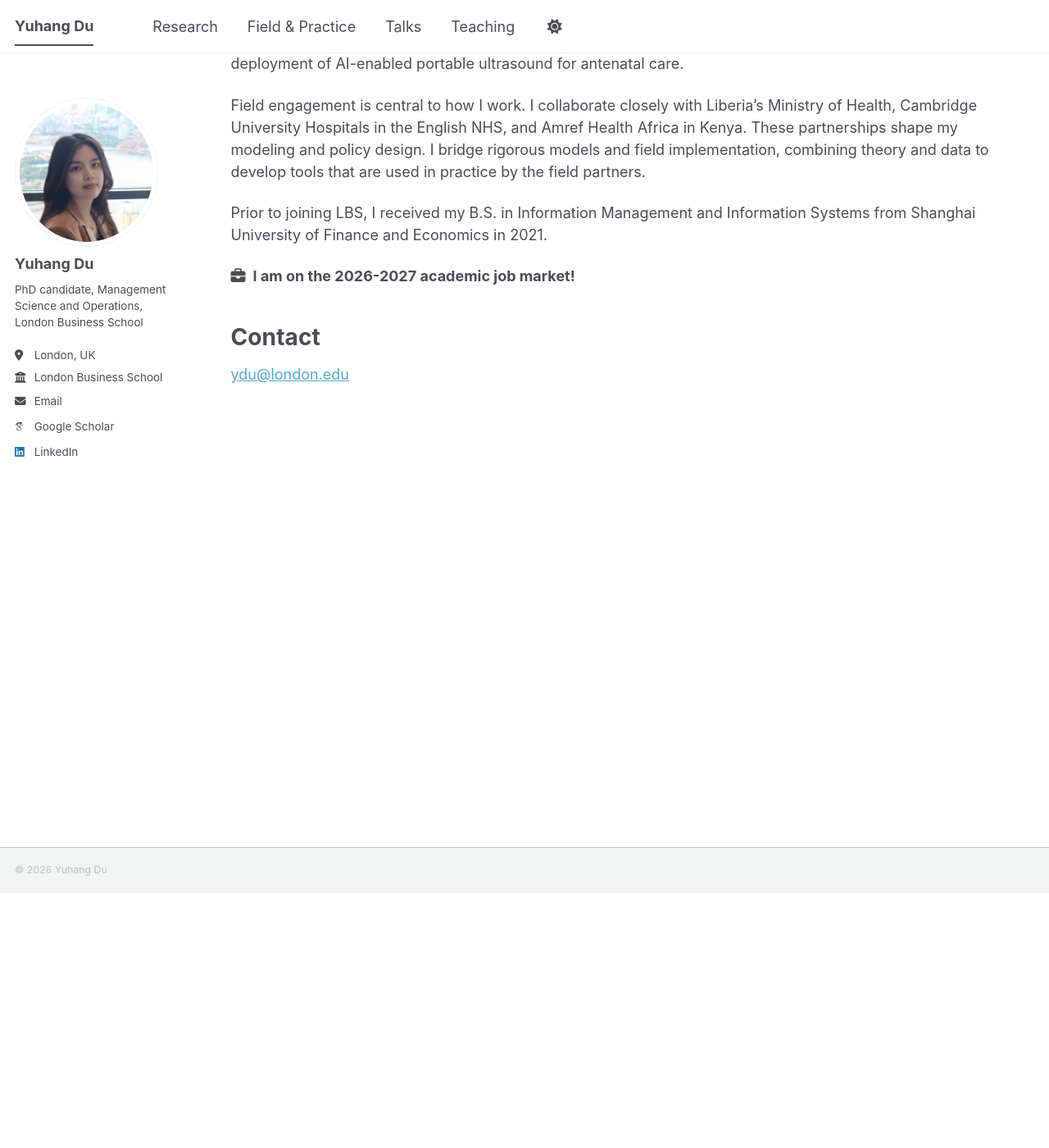
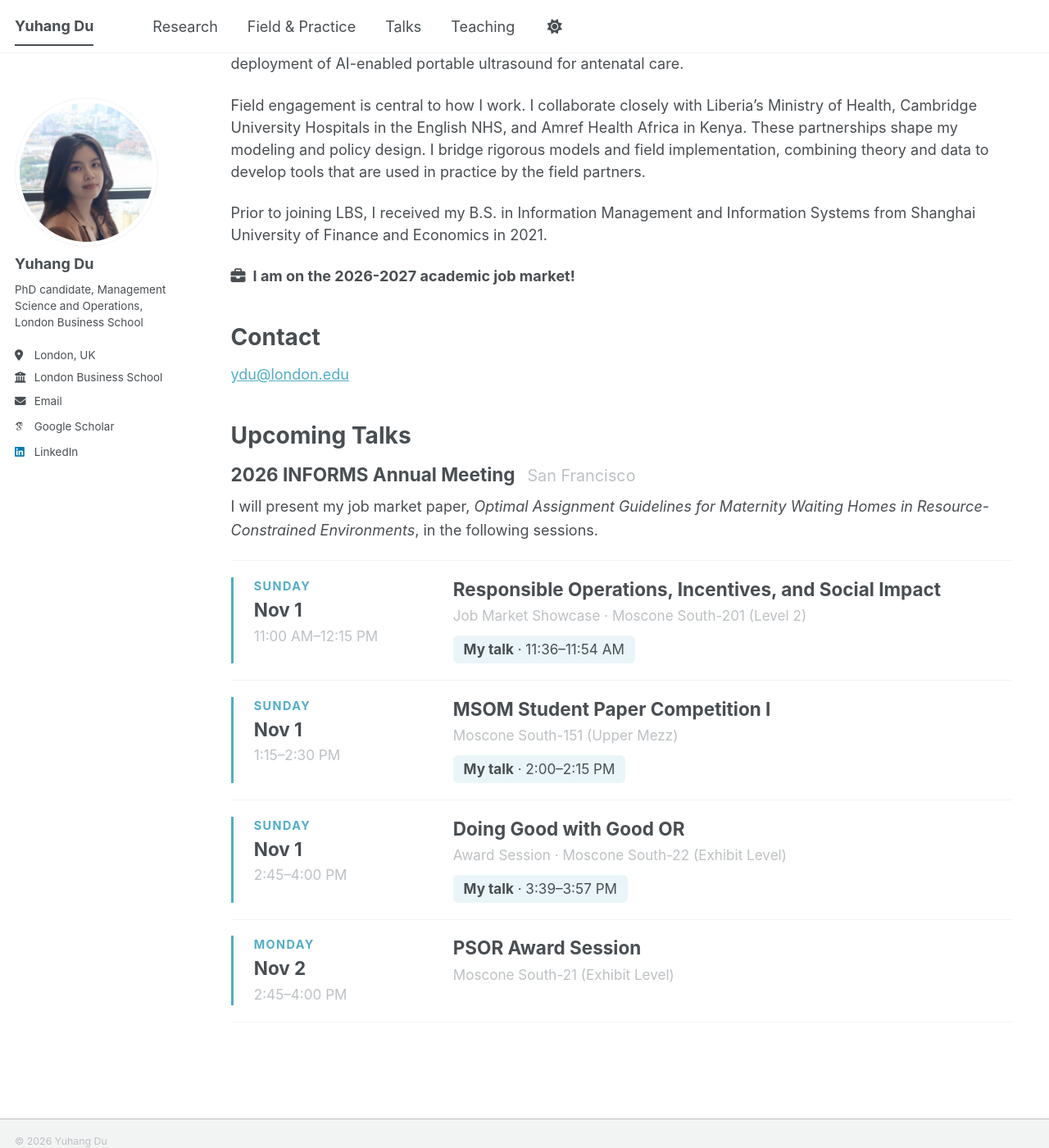
Before and after one commit to yuhangdu-edu/yuhangdu-edu.github.io, a Jekyll site: the page built from _pages/about.md, in a window 1280 px wide and 1400 px high, scrolled down 311 px. Shown: the whole window at 82% size. Built offline with Jekyll 4.4.1, drawn with Linux system fonts in a browser that asks for light colours; some web fonts are replaced.

Commit message:
Restyle Upcoming Talks section
Co-Authored-By: Claude Opus 5.5 <noreply@anthropic.com>

```diff
--- a/_pages/about.md
+++ b/_pages/about.md
@@ -24,8 +24,173 @@ Prior to joining LBS, I received my B.S. in Information Management and Informati
 
 [ydu@london.edu](mailto:ydu@london.edu)
 
+# Upcoming Talks
+{: .section-gap }
+
+<!-- To hide this section after the conference, wrap everything from the heading above through the closing </div> below in a Liquid comment block (comment ... endcomment). -->
+
+<div class="talks">
+  <p class="talks__conf"><span class="talks__conf-name">2026 INFORMS Annual Meeting</span> <span class="talks__conf-city">San Francisco</span></p>
+  <p class="talks__intro">I will present my job market paper, <em>Optimal Assignment Guidelines for Maternity Waiting Homes in Resource-Constrained Environments</em>, in the following sessions.</p>
+  <ul class="talks__list">
+    <li class="talk">
+      <div class="talk__inner">
+        <div class="talk__when">
+          <span class="talk__dow">Sunday</span>
+          <span class="talk__day">Nov 1</span>
+          <span class="talk__time">11:00 AM–12:15 PM</span>
+        </div>
+        <div class="talk__what">
+          <div class="talk__title">Responsible Operations, Incentives, and Social Impact</div>
+          <div class="talk__meta">Job Market Showcase · Moscone South-201 (Level 2)</div>
+          <span class="talk__slot"><strong>My talk</strong> · 11:36–11:54 AM</span>
+        </div>
+      </div>
+    </li>
+    <li class="talk">
+      <div class="talk__inner">
+        <div class="talk__when">
+          <span class="talk__dow">Sunday</span>
+          <span class="talk__day">Nov 1</span>
+          <span class="talk__time">1:15–2:30 PM</span>
+        </div>
+        <div class="talk__what">
+          <div class="talk__title">MSOM Student Paper Competition I</div>
+          <div class="talk__meta">Moscone South-151 (Upper Mezz)</div>
+          <span class="talk__slot"><strong>My talk</strong> · 2:00–2:15 PM</span>
+        </div>
+      </div>
+    </li>
+    <li class="talk">
+      <div class="talk__inner">
+        <div class="talk__when">
+          <span class="talk__dow">Sunday</span>
+          <span class="talk__day">Nov 1</span>
+          <span class="talk__time">2:45–4:00 PM</span>
+        </div>
+        <div class="talk__what">
+          <div class="talk__title">Doing Good with Good OR</div>
+          <div class="talk__meta">Award Session · Moscone South-22 (Exhibit Level)</div>
+          <span class="talk__slot"><strong>My talk</strong> · 3:39–3:57 PM</span>
+        </div>
+      </div>
+    </li>
+    <li class="talk">
+      <div class="talk__inner">
+        <div class="talk__when">
+          <span class="talk__dow">Monday</span>
+          <span class="talk__day">Nov 2</span>
+          <span class="talk__time">2:45–4:00 PM</span>
+        </div>
+        <div class="talk__what">
+          <div class="talk__title">PSOR Award Session</div>
+          <div class="talk__meta">Moscone South-21 (Exhibit Level)</div>
+        </div>
+      </div>
+    </li>
+  </ul>
+</div>
+
 <style>
 .page__content h1.section-gap {
   margin-top: 1.6em;
 }
+/* ---- Upcoming talks ---- */
+.talks {
+  margin: 0 0 2em;
+}
+.talks .talks__conf {
+  margin: 0 0 0.5em;
+  line-height: 1.4;
+}
+.talks__conf-name {
+  font-size: 1.25em;
+  font-weight: 700;
+}
+.talks__conf-city {
+  margin-left: 0.5em;
+  font-size: 1.1em;
+  color: var(--global-text-color-light, #646769);
+}
+.talks .talks__intro {
+  margin: 0 0 1.2em;
+  line-height: 1.6;
+}
+.talks .talks__list {
+  list-style: none;
+  margin: 0;
+  padding: 0;
+  border-top: 1px solid var(--global-border-color, #e3e6e8);
+}
+.talks .talk {
+  margin: 0;
+  padding: 1.1em 0;
+  border-bottom: 1px solid var(--global-border-color, #e3e6e8);
+}
+.talk__inner {
+  display: grid;
+  grid-template-columns: 12em 1fr;
+  gap: 0 1.5em;
+  padding-left: 1.4em;
+  border-left: 3px solid var(--global-link-color, #52adc8);
+}
+.talk__when {
+  display: flex;
+  flex-direction: column;
+}
+.talk__dow {
+  font-size: 0.8em;
+  font-weight: 700;
+  letter-spacing: 0.1em;
+  text-transform: uppercase;
+  color: var(--global-link-color, #52adc8);
+}
+.talk__day {
+  margin: 0.15em 0 0.2em;
+  font-size: 1.25em;
+  font-weight: 700;
+  line-height: 1.3;
+}
+.talk__time {
+  font-size: 0.95em;
+  color: var(--global-text-color-light, #646769);
+}
+.talk__title {
+  font-size: 1.25em;
+  font-weight: 700;
+  line-height: 1.3;
+}
+.talk__meta {
+  margin-top: 0.3em;
+  font-size: 0.95em;
+  color: var(--global-text-color-light, #646769);
+}
+.talk__slot {
+  display: inline-block;
+  margin-top: 0.65em;
+  padding: 0.25em 0.75em;
+  border-radius: 6px;
+  font-size: 0.95em;
+  background: rgba(82, 173, 200, 0.12);
+  background: color-mix(in srgb, var(--global-link-color, #52adc8) 12%, transparent);
+}
+.talk__slot strong {
+  font-weight: 700;
+}
+@media (max-width: 600px) {
+  .talk__inner {
+    grid-template-columns: 1fr;
+    gap: 0.5em 0;
+    padding-left: 1em;
+  }
+  .talk__when {
+    flex-direction: row;
+    flex-wrap: wrap;
+    align-items: baseline;
+    gap: 0 0.6em;
+  }
+  .talk__day {
+    margin: 0;
+  }
+}
 </style>
```
